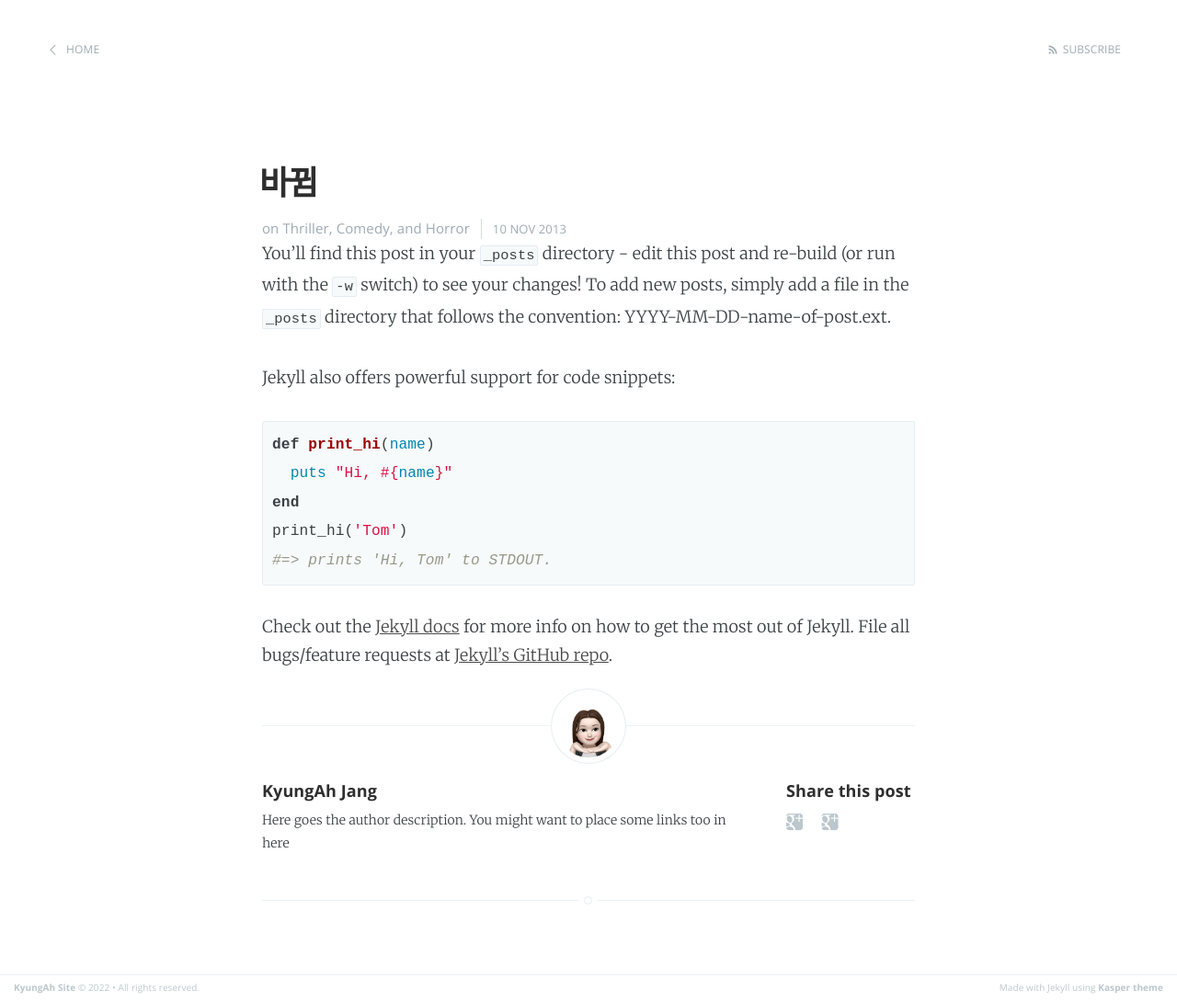
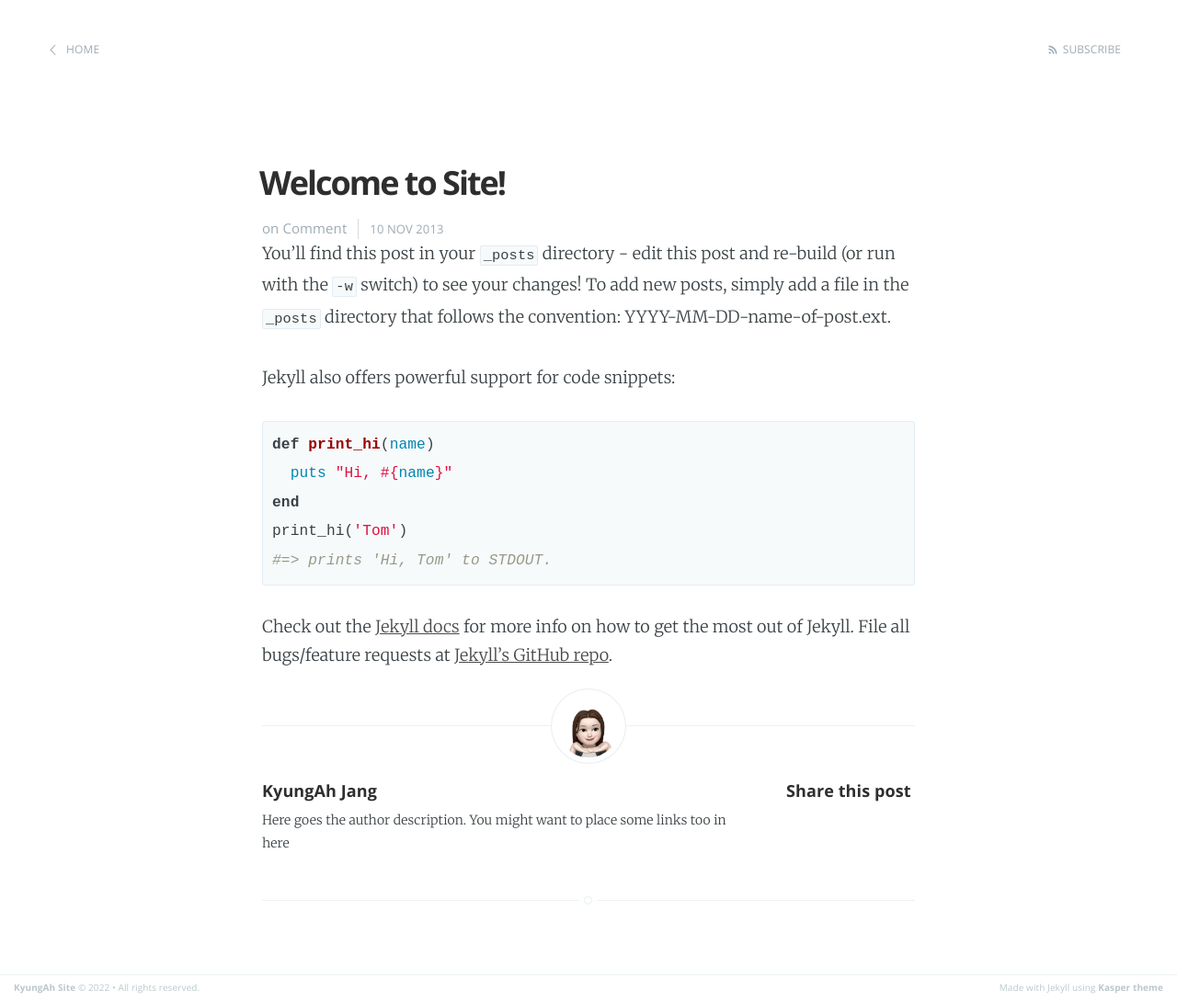
Before and after one commit to kajang93/kajang93.github.io, a Jekyll site: the page built from _posts/2013-11-10-welcome-to-jekyll.markdown, in a window 1280 px wide. Shown: the whole page at 92% size. Built offline with Jekyll 4.4.1, drawn with Linux system fonts in a browser that asks for light colours.

Commit message:
커밋들어가라2

```diff
--- a/_includes/share.html
+++ b/_includes/share.html
@@ -1,9 +1,12 @@
 <section class="share">
     <h4>Share this post</h4>
-    <a class="icon-google-plus" href="https://plus.google.com/share?url={{site.domain_name}}{{page.url}}">
-        <span class="hidden">Naverblog</span>
+    <a class="icon-youtube" href="https://youtu.be/LudgM63edrw">
+        <span class="hidden">Youtube1</span>
     </a>
-    <a class="icon-google-plus" href="https://plus.google.com/share?url={{site.domain_name}}{{page.url}}">
+    <a class="icon-youtube" href="https://youtu.be/Zn9yEMa8wHg">
+        <span class="hidden">Youtube2</span>
+    </a>
+    <a class="icon-star" href="https://kikilol.tistory.com/">
         <span class="hidden">Tistory</span>
     </a>
 </section>
--- a/_posts/2013-11-10-welcome-to-jekyll.markdown
+++ b/_posts/2013-11-10-welcome-to-jekyll.markdown
@@ -1,8 +1,8 @@
 ---
 layout: post
-title:  "바뀜"
+title:  "Welcome to Site!"
 date:   2013-11-10 10:18:00
-categories: Thriller Comedy Horror
+categories: Comment
 ---
 
 You'll find this post in your `_posts` directory - edit this post and re-build (or run with the `-w` switch) to see your changes!
@@ -17,7 +17,6 @@
 print_hi('Tom')
 #=> prints 'Hi, Tom' to STDOUT.
 {% endhighlight %}
-
 Check out the [Jekyll docs][jekyll] for more info on how to get the most out of Jekyll. File all bugs/feature requests at [Jekyll's GitHub repo][jekyll-gh].
 
 [jekyll-gh]: https://github.com/mojombo/jekyll
```
